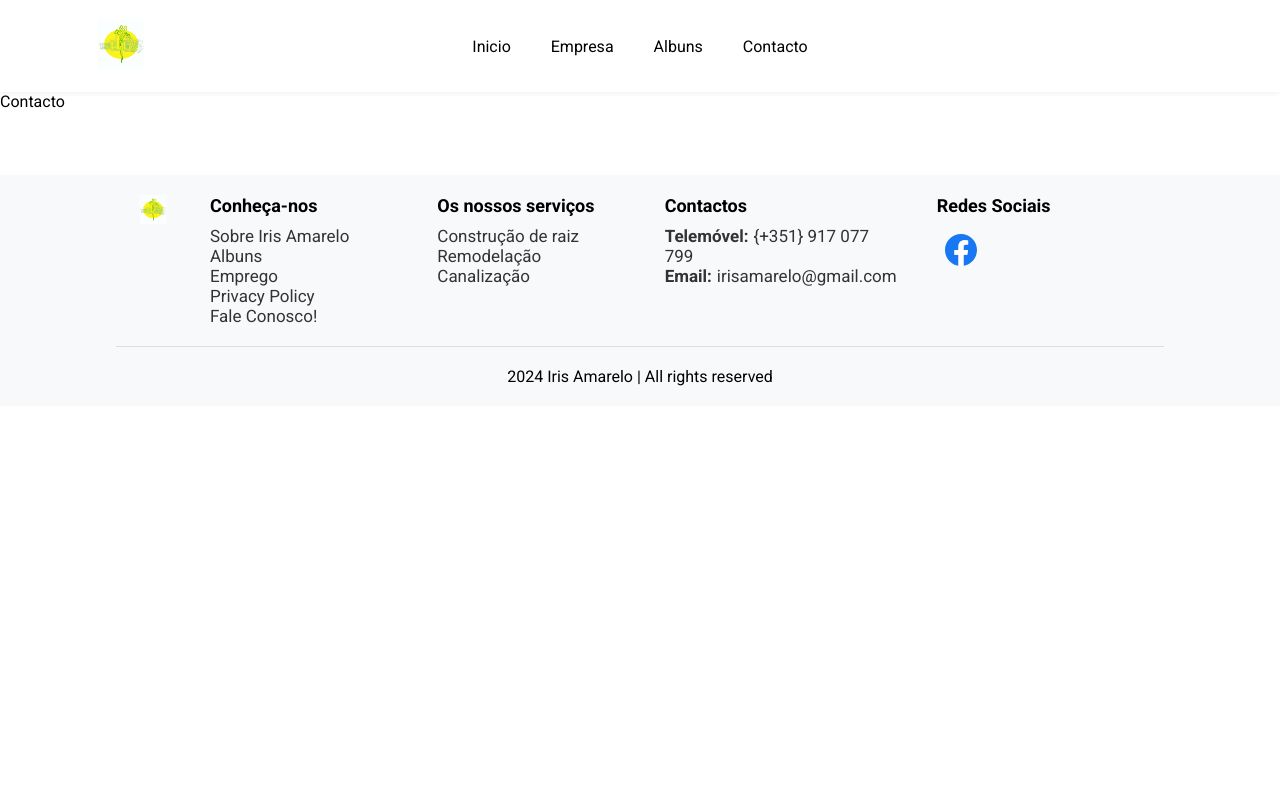
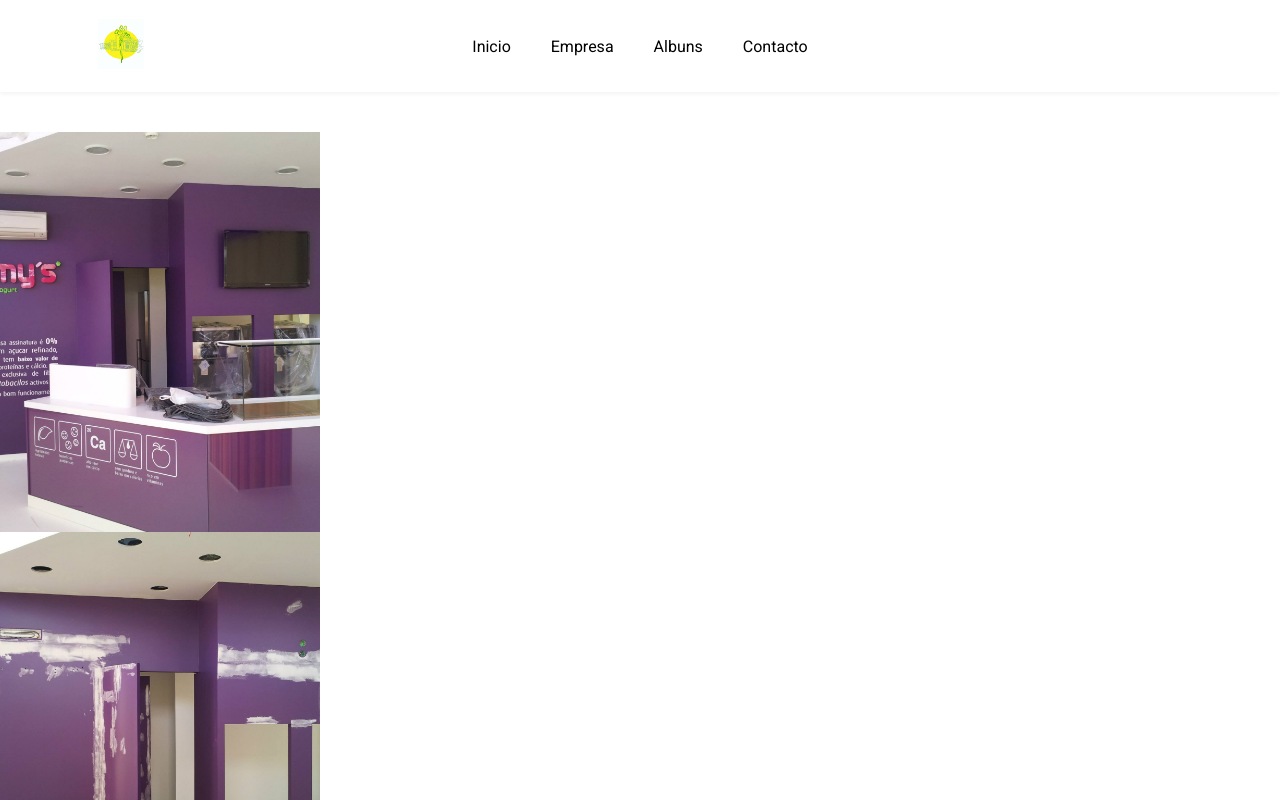
Before and after one commit to rfcfe/iris-website, a React (Create React App) app: page /contacto in a window 1280 px wide. Shown: the top 800 px of the page. Built offline with nearby package versions, Linux system fonts and the light colour scheme.

Commit message:
update sobre.jsx

```diff
--- a/src/Pages/Contacto.jsx
+++ b/src/Pages/Contacto.jsx
@@ -1,9 +1,23 @@
-import React from 'react'
+import React from "react";
+import Card2 from "../Components/Cards/Card2";
+import { importAllImages } from "../utils/photoImport";
 
 function Contacto() {
+  const imagePaths = importAllImages(
+    require.context(
+      "../../public/images/Albuns/A3",
+      false,
+      /\.(png|jpe?g|svg)$/
+    )
+  );
   return (
-    <div>Contacto</div>
-  )
+       <div className="albuns-cardcollection">
+      {imagePaths.map((path) => (
+        <Card2 image={path}/>
+      ))}
+
+    </div>
+  );
 }
 
-export default Contacto
+export default Contacto;
--- a/src/Pages/pages.css
+++ b/src/Pages/pages.css
@@ -122,12 +122,12 @@
     .sobre-text-grid-container {
         grid-template-columns: 1fr;
     }
+
 }
 
 @media (max-width: 1000px) {
     .sobre-layout {
         margin-top: 5rem;
-
     }
 }
 
@@ -161,3 +161,18 @@
     display: flex;
     flex-direction: column;
 }
+
+/*-----------------------------------------------------------*/
+.albuns-cardcollection {
+    margin-top: 2.5rem;
+}
+
+@media (max-width: 1000px) {
+    .albuns-cardcollection {
+        margin-top: 7.5rem;
+    }
+}
+
+.about-text {
+    margin-left: 2rem;
+}
```
